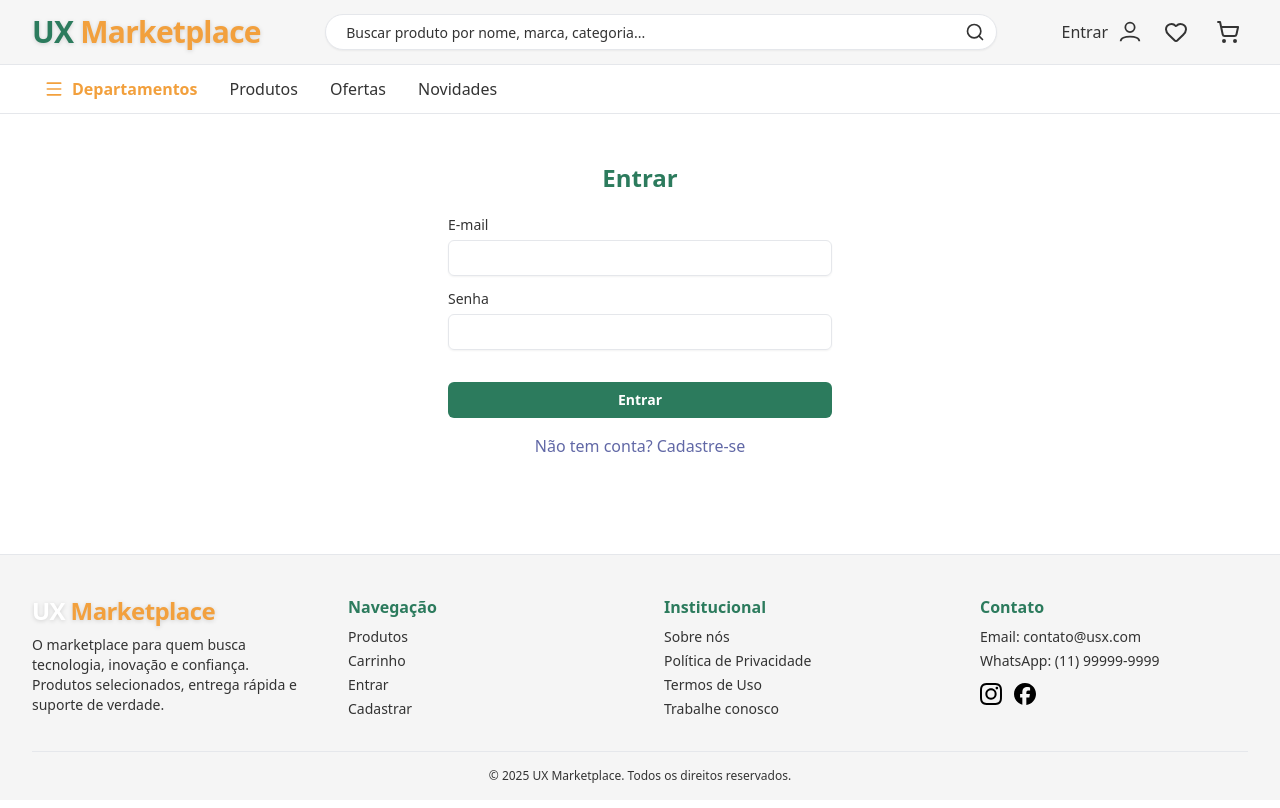
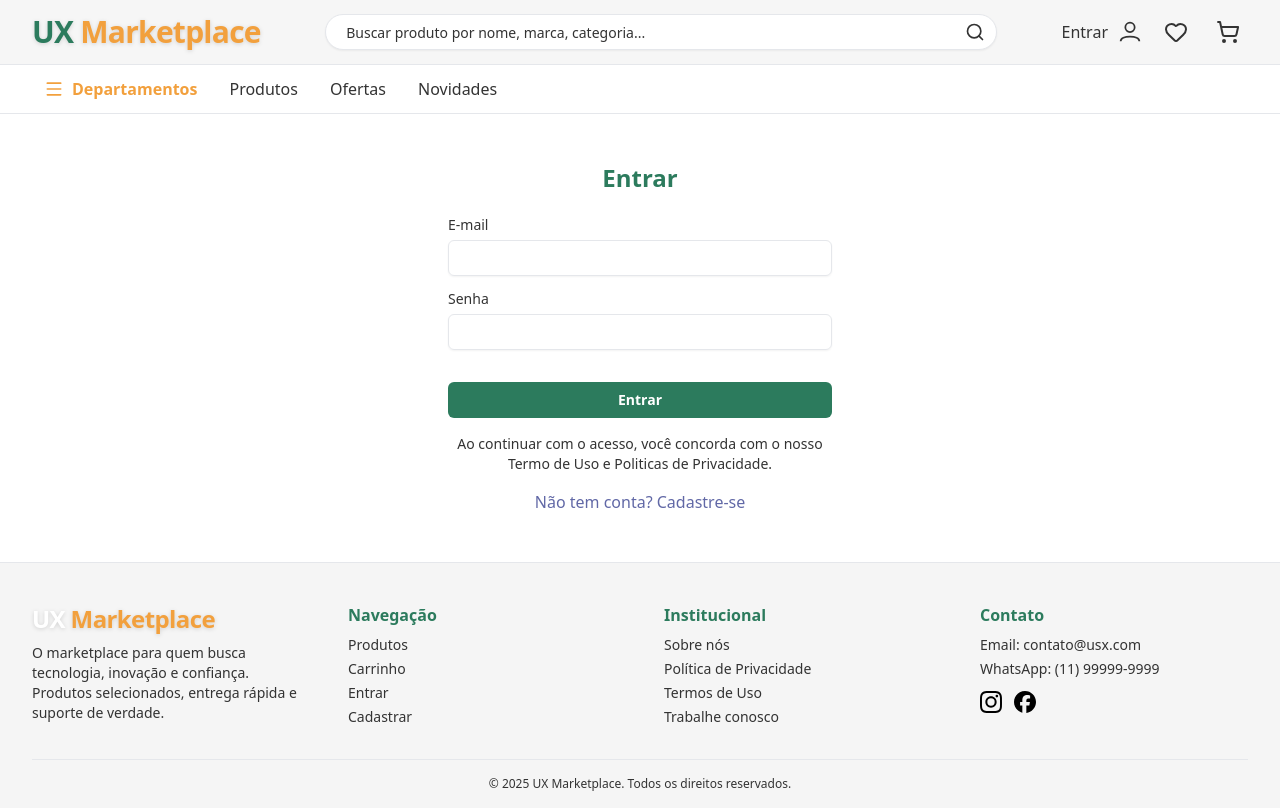
Before and after one commit to Natanael135/teste-UXSoftware, a Next.js app: page /login in a window 1280 px wide. Built offline with nearby package versions, Linux system fonts and the light colour scheme; no server answers.

Commit message:
add: adicionando texto aviso de politicas de privacidade e termo de uso ao login e na pagina de registro

```diff
--- a/src/app/login/page.tsx
+++ b/src/app/login/page.tsx
@@ -102,6 +102,9 @@
           </Button>
         </form>
       </Form>
+      <p className="text-sm text-muted-foreground mt-4 text-center">
+        Ao continuar com o acesso, você concorda com o nosso Termo de Uso e Politicas de Privacidade.
+      </p>
       <div className="text-center mt-4">
         <Link href="/register" className="text-secondary hover:underline hover:text-accent transition-colors">
           Não tem conta? Cadastre-se
--- a/src/app/register/page.tsx
+++ b/src/app/register/page.tsx
@@ -166,6 +166,9 @@
           </Button>
         </form>
       </Form>
+      <p className="text-sm text-muted-foreground mt-4 text-center">
+        Ao continuar com o acesso, você concorda com o nosso Termo de Uso e Politicas de Privacidade.
+      </p>
       <div className="text-center mt-4">
         <Link href="/login" className="text-secondary hover:underline hover:text-accent transition-colors">
           Já tem conta? Entrar
```
